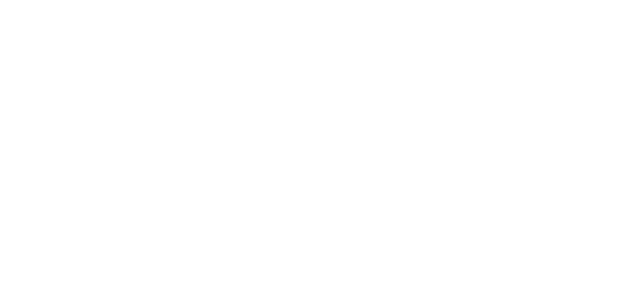
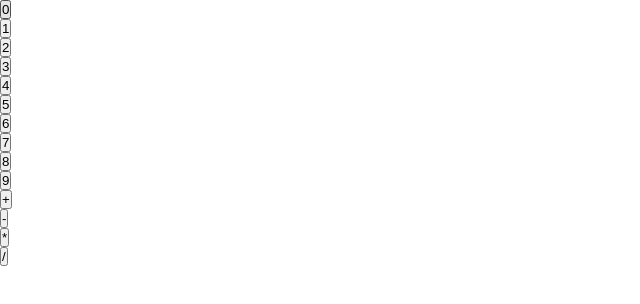
Before and after one commit to juliangcorrea/odin-calculator, a plain HTML site: page index.html in a window 1280 px wide. Shown: the whole page, without its empty margins (0-640 px from the left). Drawn offline with Linux system fonts and the light colour scheme.

Commit message:
Add basic JS logic and basic HTML template. Update ReadMe file.

```diff
--- a/index.html
+++ b/index.html
@@ -8,6 +8,32 @@
     <title>Document</title>
 </head>
 <body>
-
+    <div class="main-container">
+        <div class="calculator-box">
+            <div class="dispaly-box">
+                <div class="display-screen"></div>
+            </div>
+            <div class="buttons-box">
+                <div class="numbers-box">
+                    <div class="number-0"><button>0</button></div>
+                    <div class="number-1"><button>1</button></div>
+                    <div class="number-2"><button>2</button></div>
+                    <div class="number-3"><button>3</button></div>
+                    <div class="number-4"><button>4</button></div>
+                    <div class="number-5"><button>5</button></div>
+                    <div class="number-6"><button>6</button></div>
+                    <div class="number-7"><button>7</button></div>
+                    <div class="number-8"><button>8</button></div>
+                    <div class="number-9"><button>9</button></div>
+                </div>
+                <div class="operators-box">
+                    <div class="operator-1"><button>+</button></div>
+                    <div class="operator-2"><button>-</button></div>
+                    <div class="operator-3"><button>*</button></div>
+                    <div class="operator-4"><button>/</button></div>
+                </div>
+            </div>
+        </div>
+    </div>
 </body>
 </html>
--- a/main.js
+++ b/main.js
@@ -0,0 +1,15 @@
+function addOperator(item1, item2){
+    return item1 + item2
+}
+
+function subtractOperator(item1, item2){
+    return item1 - item2
+}
+
+function multiplyOperator(item1, item2){
+    return item1 * item2
+}
+
+function divideOperator(item1, item2){
+    return item1 / item2
+}
```
Also changed, not shown: 1 other file.
